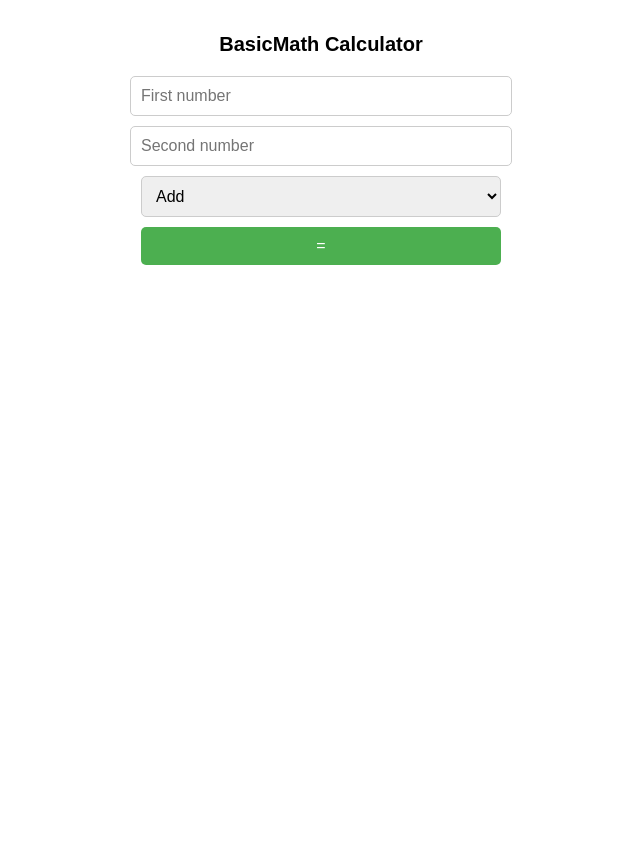
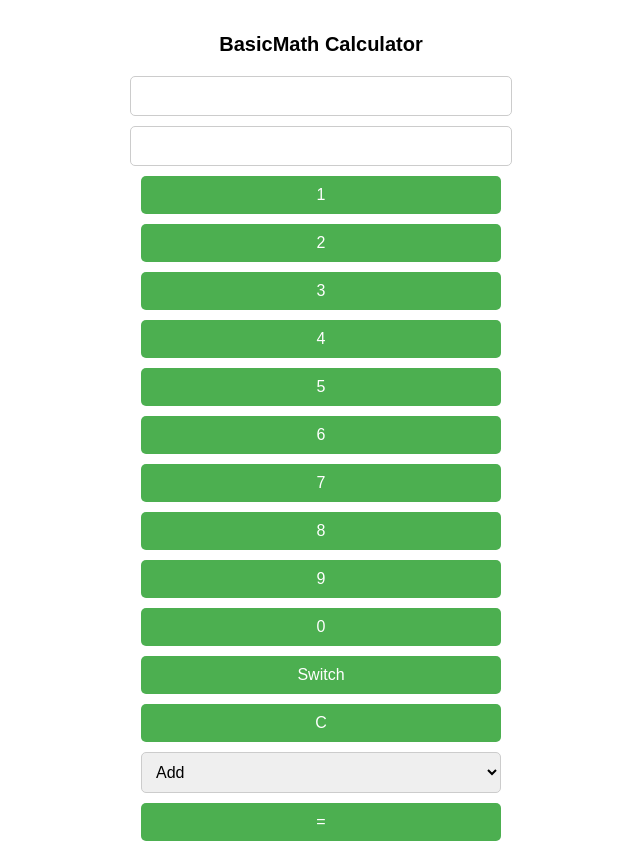
Before and after one commit to KaraboSeekoei/BasicMath, a Flask app: page / in a window 1280 px wide. Shown: the whole page, without its empty margins (319-959 px from the left). Before the commit the page ends 265 px from the top, so only its background shows below. Run offline with Flask 3, Linux system fonts and the light colour scheme.

Commit message:
Adding buttons for numbers

```diff
--- /dev/null
+++ b/static/styles.css
@@ -0,0 +1,28 @@
+body {
+    font-family: Arial, sans-serif;
+    padding: 20px;
+    max-width: 400px;
+    margin: auto;
+    text-align: center;
+}
+input, select, button {
+    width: 90%;
+    padding: 10px;
+    margin: 5px 0;
+    font-size: 16px;
+    border-radius: 5px;
+    border: 1px solid #ccc;
+}
+button {
+    background-color: #4CAF50;
+    color: white;
+    border: none;
+}
+h1 {
+    font-size: 20px;
+    margin-bottom: 15px;
+}
+h2 {
+    margin-top: 15px;
+    color: #333;
+}
--- a/templates/index.html
+++ b/templates/index.html
@@ -3,43 +3,30 @@
 <head>
     <meta charset="UTF-8">
     <title>BasicMath Compact</title>
-    <style>
-        body {
-            font-family: Arial, sans-serif;
-            padding: 20px;
-            max-width: 400px;
-            margin: auto;
-            text-align: center;
-        }
-        input, select, button {
-            width: 90%;
-            padding: 10px;
-            margin: 5px 0;
-            font-size: 16px;
-            border-radius: 5px;
-            border: 1px solid #ccc;
-        }
-        button {
-            background-color: #4CAF50;
-            color: white;
-            border: none;
-        }
-        h1 {
-            font-size: 20px;
-            margin-bottom: 15px;
-        }
-        h2 {
-            margin-top: 15px;
-            color: #333;
-        }
-    </style>
+    <link rel="stylesheet" href="{{ url_for('static', filename='styles.css') }}">
 </head>
 <body>
     <h1>BasicMath Calculator</h1>
 
     <form method="POST">
-        <input type="number" name="a" placeholder="First number" required>
-        <input type="number" name="b" placeholder="Second number" required>
+        <input type="text" name="a" id="displayA" readonly>
+        <input type="text" name="b" id="displayB" readonly>
+        <div class="calculator">
+    <div class="numbers">
+            <button type="button" onclick="appendNumber(1)">1</button>
+            <button type="button" onclick="appendNumber(2)">2</button>
+            <button type="button" onclick="appendNumber(3)">3</button>
+            <button type="button" onclick="appendNumber(4)">4</button>
+            <button type="button" onclick="appendNumber(5)">5</button>
+            <button type="button" onclick="appendNumber(6)">6</button>
+            <button type="button" onclick="appendNumber(7)">7</button>
+            <button type="button" onclick="appendNumber(8)">8</button>
+            <button type="button" onclick="appendNumber(9)">9</button>
+            <button type="button" onclick="appendNumber(0)">0</button>
+            <button type="button" onclick="switchInput()">Switch</button>
+            <button type="button" onclick="clearInput()">C</button>
+        </div>
+    </div>
 
         <select name="operation">
             <option value="add">Add</option>
```
Also changed, not shown: README.md.
